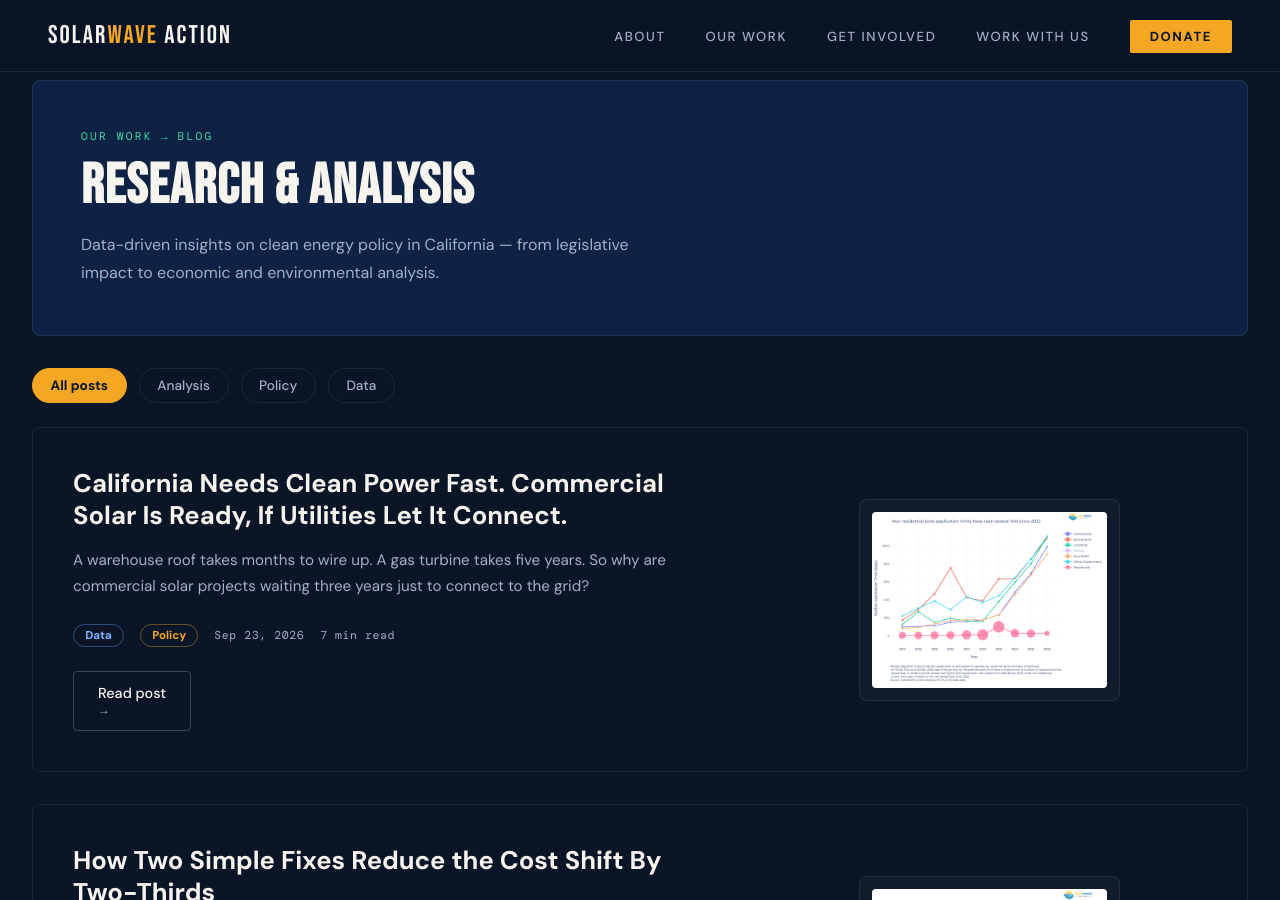
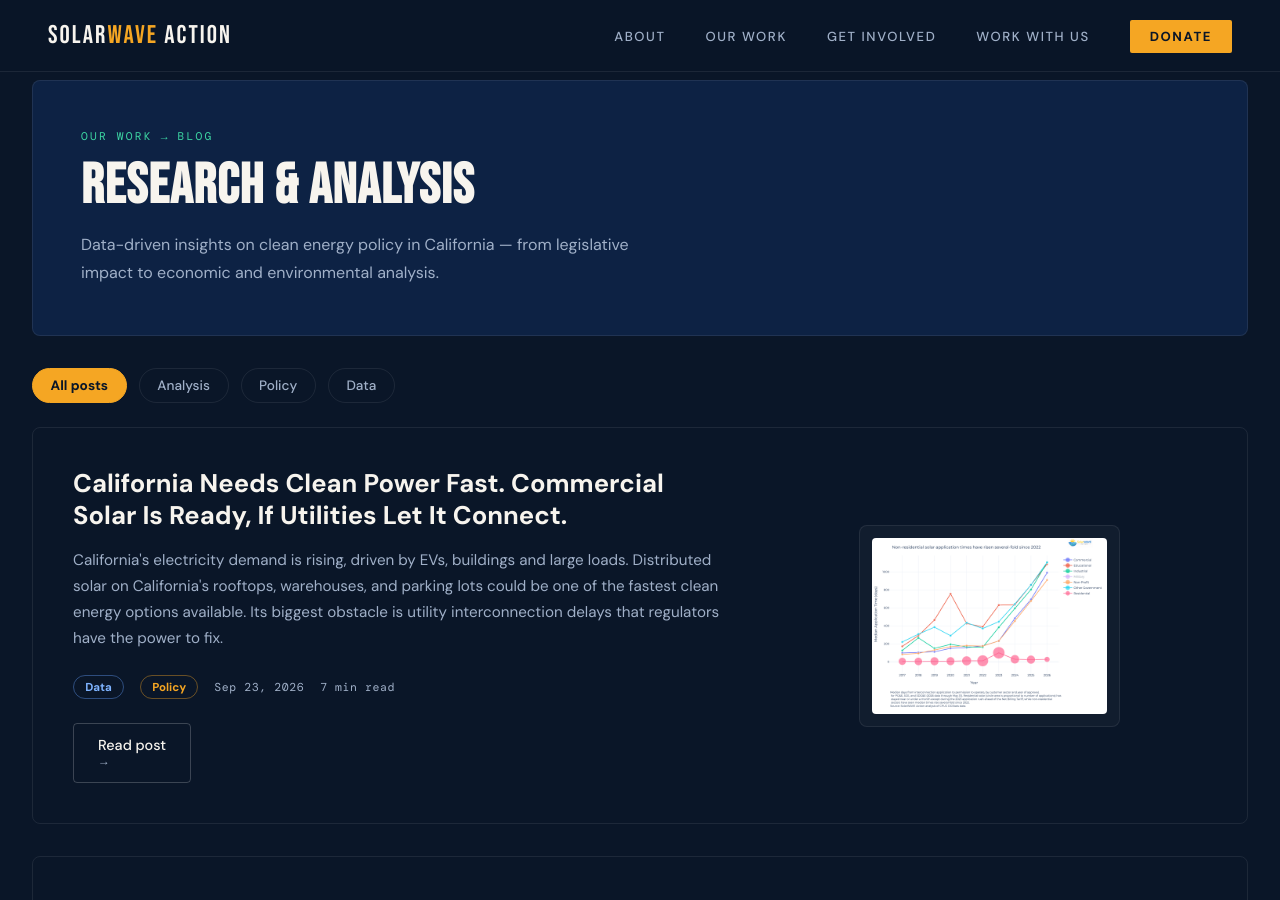
Before and after one commit to SolarWAVE-Action/solarwave-website, a Jekyll site: the page built from blog/blog.html, in a window 1280 px wide and 900 px high. Built offline with Jekyll 4.4.1, drawn with Linux system fonts in a browser that asks for light colours.

Commit message:
updated subtitle

```diff
--- a/blog/blog.html
+++ b/blog/blog.html
@@ -176,7 +176,9 @@
     <div class="featured-card img-preview" data-category="data">
       <div>
         <h2>California Needs Clean Power Fast. Commercial Solar Is Ready, If Utilities Let It Connect.</h2>
-        <p class="excerpt">A warehouse roof takes months to wire up. A gas turbine takes five years. So why are commercial solar projects waiting three years just to connect to the grid?</p>
+        <p class="excerpt">California's electricity demand is rising, driven by EVs,
+    buildings and large loads. Distributed solar on California's rooftops, warehouses, and parking lots could be one of the fastest clean energy options available. Its biggest obstacle is utility interconnection delays that regulators have
+    the power to fix.</p>
         <div class="post-meta">
           <span class="tag-pill data">Data</span>
           <span class="tag-pill policy">Policy</span>
--- a/blog/solar_application_time/index.html
+++ b/blog/solar_application_time/index.html
@@ -219,7 +219,11 @@
     <span class="meta-text">Sep 23, 2026 &nbsp;·&nbsp; 7 min read</span>
   </div>
   <h1>California Needs Clean Power Fast. Commercial Solar Is Ready, If Utilities Let It Connect.</h1>
-  <p class="subtitle">Distributed solar on commercial, industrial, public, and nonprofit sites is one of the fastest clean energy options available. Its biggest obstacle is utility interconnection delays that regulators have the power to fix.</p>
+  <p class="subtitle">California's electricity demand is rising, driven by EVs,
+    buildings and large loads. Distributed solar on California's rooftops, warehouses,
+    and parking lots could be one of the fastest clean energy options available.
+    Its biggest obstacle is utility interconnection delays that regulators have
+    the power to fix.</p>
   <div class="author-row">
     <div class="author-avatar">JF</div>
     <div>
```
